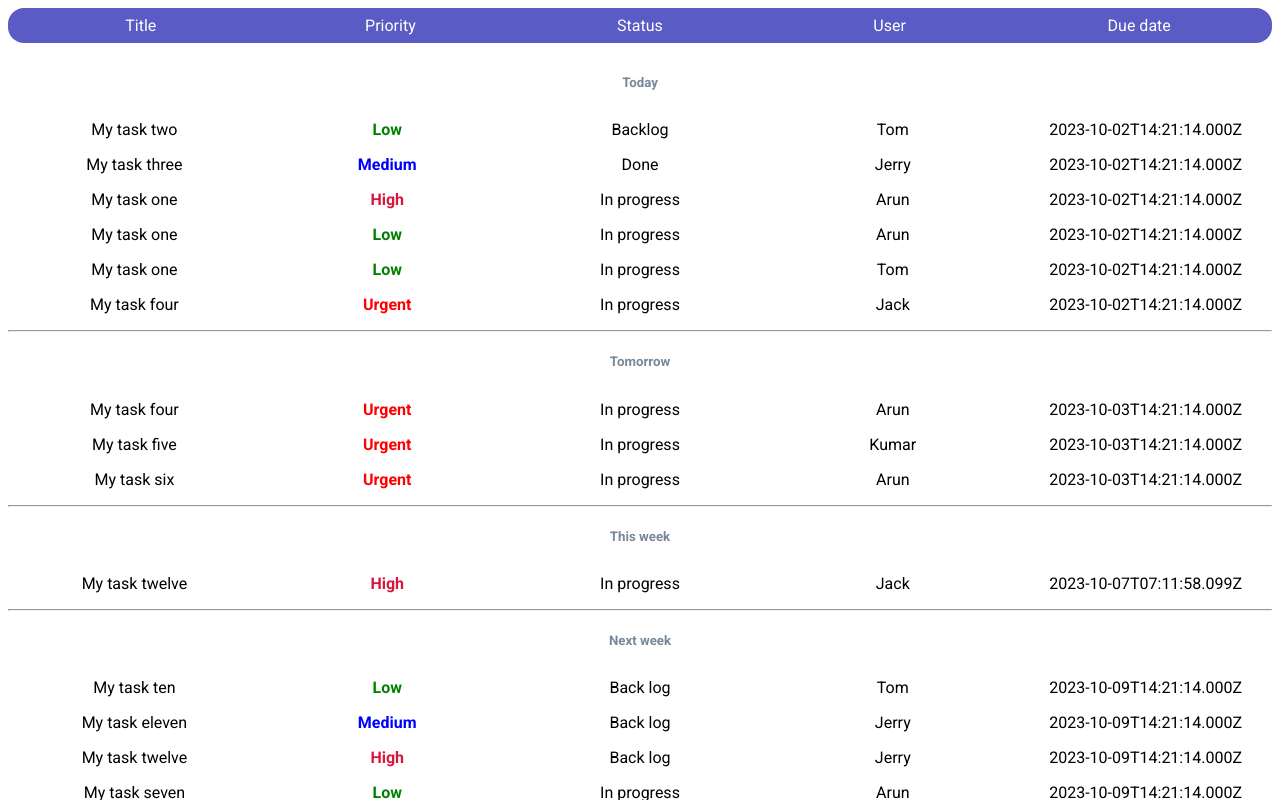
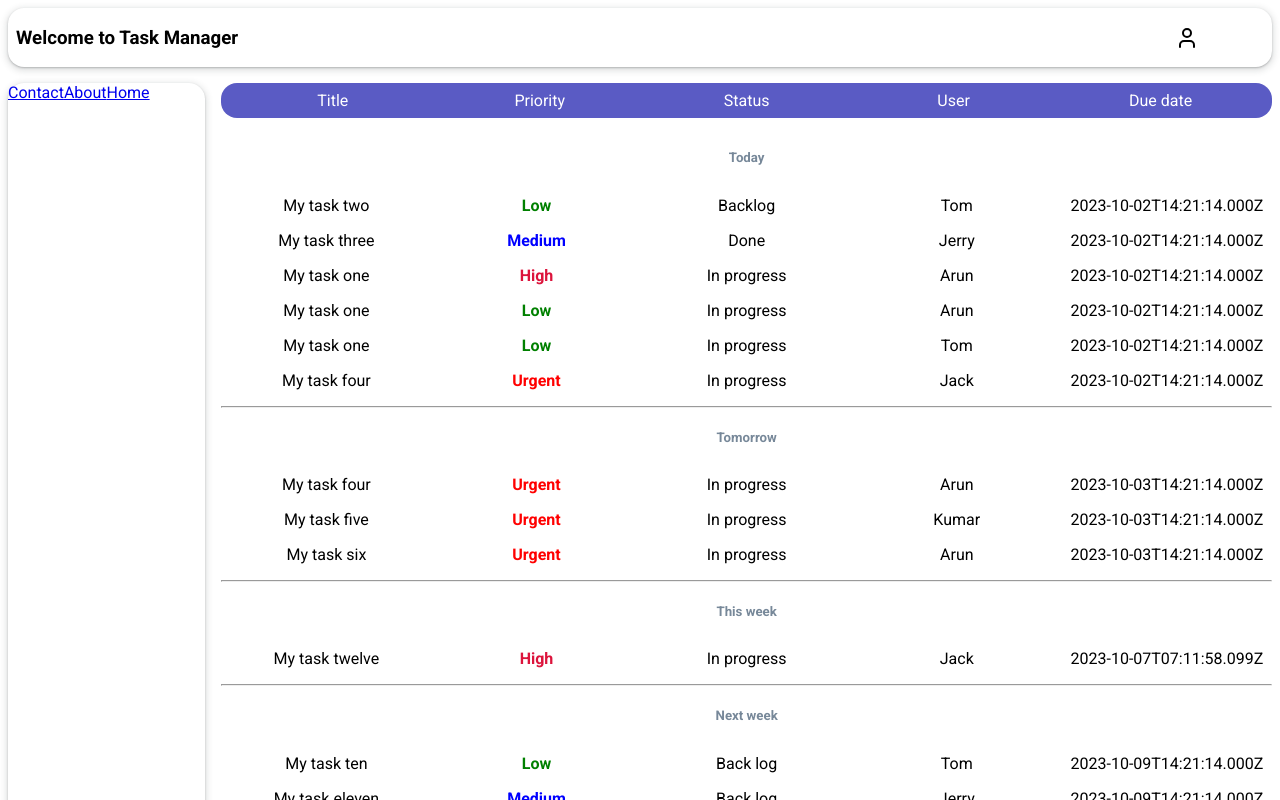
Before and after one commit to arunkumar413/taskManager2, a React (Create React App) app: page / in a window 1280 px wide. Shown: the top 800 px of the page. Built offline with nearby package versions, Linux system fonts and the light colour scheme.

Commit message:
adding header,main and aside sections

```diff
--- a/package.json
+++ b/package.json
@@ -13,6 +13,7 @@
     "react": "18.2.0",
     "react-dom": "18.2.0",
     "react-markdown": "^9.0.0",
+    "react-router-dom": "^6.16.0",
     "react-scripts": "5.0.1"
   },
   "devDependencies": {
--- a/src/App.js
+++ b/src/App.js
@@ -4,7 +4,7 @@ import { tasks } from "./tasks";
 import { sortItems } from "./sort";
 import { addWeeks, endOfTomorrow, add, addMonths, isToday, isTomorrow, isThisWeek, isThisMonth } from 'date-fns'
 import { IsDateFallsInNextWeek, isDateFallsInNextMonth } from "./util";
-import { TaskModal } from "./TaskModal";
+import { TaskModal } from "./components/TaskModal";
 
 
 export default function App() {
--- /dev/null
+++ b/src/AppRouter.js
@@ -0,0 +1,32 @@
+import * as React from "react";
+import * as ReactDOM from "react-dom/client";
+import {
+    createBrowserRouter,
+    RouterProvider,
+} from "react-router-dom";
+import App from "./App";
+import { ContactPage } from "./pages/ContactPage";
+import { Layout } from "./Layout";
+import { AboutPage } from "./pages/AboutPage";
+
+
+
+export const AppRouter = createBrowserRouter([
+    {
+        path: "/",
+        element: <Layout />,
+        children: [{
+            path: '/',
+            element: <App />
+        },
+        {
+            path: "/contact",
+            element: <ContactPage />,
+        },
+        {
+            path: "/about",
+            element: <AboutPage />,
+        },
+        ]
+    },
+]);
--- /dev/null
+++ b/src/Layout.js
@@ -0,0 +1,17 @@
+import React from "react";
+import { Link, Outlet } from "react-router-dom";
+import { Header } from "./components/Header";
+import { Sidebar } from "./components/Sidebar";
+
+export function Layout() {
+
+    return (
+        <div className="Layout">
+            <Header />
+            <Sidebar />
+            <main>
+                <Outlet />
+            </main>
+        </div>
+    )
+}
--- /dev/null
+++ b/src/components/Header.js
@@ -0,0 +1,14 @@
+import React from "react";
+
+
+export function Header() {
+
+    return (
+        <header className="Header">
+            <div className="header-title">
+            <h3> Welcome to Task Manager</h3>
+            </div>
+            <svg xmlns="http://www.w3.org/2000/svg" width="24" height="24" viewBox="0 0 24 24" fill="none" stroke="currentColor" stroke-width="2" stroke-linecap="round" stroke-linejoin="round" className="lucide lucide-user"><path d="M19 21v-2a4 4 0 0 0-4-4H9a4 4 0 0 0-4 4v2" /><circle cx="12" cy="7" r="4" /></svg>
+        </header>
+    )
+}
--- /dev/null
+++ b/src/components/Sidebar.js
@@ -0,0 +1,17 @@
+import React from "react";
+
+import { Link } from "react-router-dom";
+
+
+
+export function Sidebar() {
+    return (
+        <aside>
+            <nav className="nav-links">
+                <Link to="/contact">Contact</Link>
+                <Link to="/about">About</Link>
+                <Link to="/">Home</Link>
+            </nav>
+        </aside>
+    )
+}
--- a/src/index.js
+++ b/src/index.js
@@ -1,13 +1,22 @@
 import { StrictMode } from "react";
 import { createRoot } from "react-dom/client";
+import {
+  createBrowserRouter,
+  RouterProvider,
+  Route,
+  Link,
+} from "react-router-dom";
 
 import App from "./App";
+import { AppRouter } from "./AppRouter";
 
 const rootElement = document.getElementById("root");
 const root = createRoot(rootElement);
 
 root.render(
   <StrictMode>
-    <App />
+        <RouterProvider router={AppRouter} />
+
+    {/* <App /> */}
   </StrictMode>
 );
--- /dev/null
+++ b/src/pages/AboutPage.js
@@ -0,0 +1,11 @@
+import React from "react";
+
+
+export function AboutPage(){
+
+    return(
+        <div className="AboutPage">
+            <h2>About Page</h2>
+        </div>
+    )
+}
--- /dev/null
+++ b/src/pages/ContactPage.js
@@ -0,0 +1,11 @@
+import React from "react";
+
+
+export function ContactPage(){
+
+    return(
+        <div className="ContactPage">
+            <h2>Contact Page</h2>
+        </div>
+    )
+}
--- a/src/styles.css
+++ b/src/styles.css
@@ -25,6 +25,7 @@ body {
 .task-container:hover {
   background-color: #9192b2;
   color: white;
+  border-radius: 1rem;
 }
 
 .task-header {
@@ -132,3 +133,48 @@ body {
 .task-description{
   font-size: 1.2rem;
 }
+
+
+.Layout{
+  display: grid;
+  grid-template-columns: repeat(12,1fr);
+  justify-content: center;
+  align-items: flex-start;
+  gap: 1rem;
+}
+
+header{
+  display: grid;
+  grid-template-columns: repeat(12,1fr);
+  justify-content: center;
+  align-items: center;
+  grid-column: 1/13;
+  gap:1rem;
+  padding-left: 0.5rem;
+  padding-right: 0.5rem;
+  border-radius: 1rem;
+  box-shadow: rgba(60, 64, 67, 0.3) 0px 1px 2px 0px, rgba(60, 64, 67, 0.15) 0px 2px 6px 2px;
+
+}
+
+aside{
+  border-radius: 1rem;
+  grid-column: 1/3;
+  height: 100vh;
+  box-shadow: rgba(60, 64, 67, 0.3) 0px 1px 2px 0px, rgba(60, 64, 67, 0.15) 0px 2px 6px 2px;
+
+}
+
+main{
+  grid-column: 3/13;
+}
+
+
+
+.lucide-user{
+  grid-column: 12/13;
+}
+
+.header-title{
+  grid-column: 1/5;
+}
```
Also changed, not shown: src/pages/TaskPage.js (added, +92 -0 lines), src/components/TaskModal.js (renamed from src/TaskModal.js), 1 other file (tests, documents, lock files or other folders).
